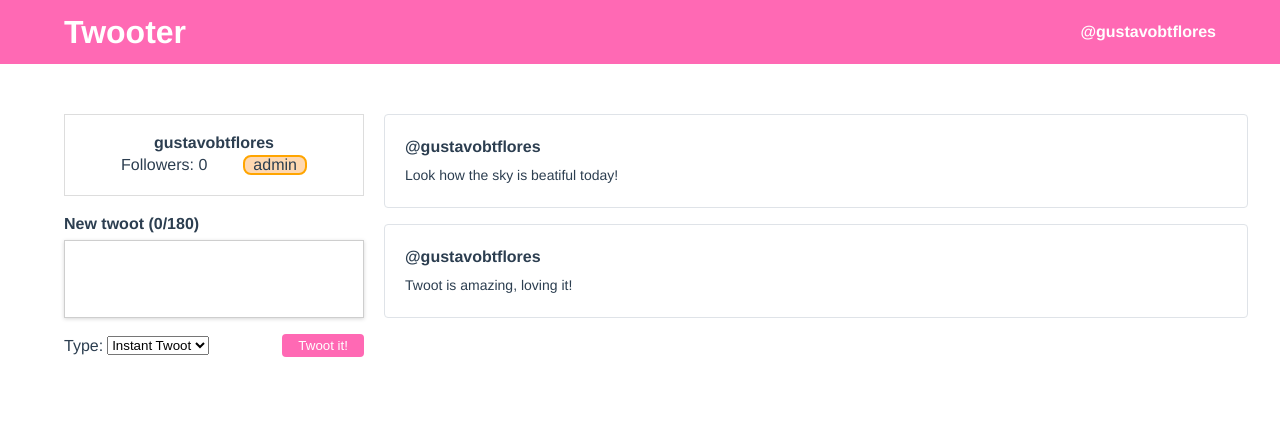
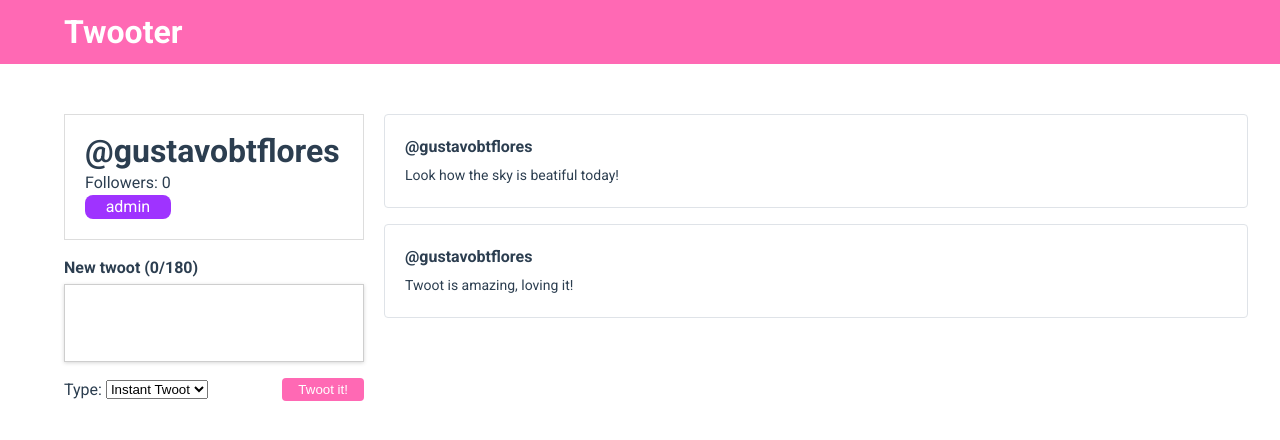
Before and after one commit to gustavobtflores/twotter, a Vue app: page / in a window 1280 px wide. Shown: the top 440 px of the page. Built offline with nearby package versions, Linux system fonts and the light colour scheme.

Commit message:
Adds custom font and move Header to App for better routing

```diff
--- a/public/index.html
+++ b/public/index.html
@@ -1,15 +1,27 @@
 <!DOCTYPE html>
 <html lang="">
   <head>
-    <meta charset="utf-8">
-    <meta http-equiv="X-UA-Compatible" content="IE=edge">
-    <meta name="viewport" content="width=device-width,initial-scale=1.0">
-    <link rel="icon" href="<%= BASE_URL %>favicon.ico">
+    <meta charset="utf-8" />
+    <meta http-equiv="X-UA-Compatible" content="IE=edge" />
+    <meta name="viewport" content="width=device-width,initial-scale=1.0" />
+    <link rel="icon" href="<%= BASE_URL %>favicon.ico" />
     <title><%= htmlWebpackPlugin.options.title %></title>
+    <link rel="preconnect" href="https://fonts.googleapis.com" />
+    <link rel="preconnect" href="https://fonts.gstatic.com" crossorigin />
+    <link
+      rel="stylesheet"
+      href="https://fonts.googleapis.com/css2?family=Roboto:wght@400;500;700;900&display=swap"
+      media="print"
+      onload="this.media='all'; this.onload=null;"
+    />
   </head>
   <body>
     <noscript>
-      <strong>We're sorry but <%= htmlWebpackPlugin.options.title %> doesn't work properly without JavaScript enabled. Please enable it to continue.</strong>
+      <strong
+        >We're sorry but <%= htmlWebpackPlugin.options.title %> doesn't work
+        properly without JavaScript enabled. Please enable it to
+        continue.</strong
+      >
     </noscript>
     <div id="app"></div>
     <!-- built files will be auto injected -->
--- a/src/App.vue
+++ b/src/App.vue
@@ -1,14 +1,17 @@
 <template>
+  <Header />
   <UserProfile />
 </template>
 
 <script>
 import UserProfile from "./components/UserProfile";
+import Header from "./components/Header";
 
 export default {
   name: "App",
   components: {
     UserProfile,
+    Header,
   },
 };
 </script>
@@ -17,7 +20,7 @@
 @import "./styles/reset.css";
 
 #app {
-  font-family: Avenir, Helvetica, Arial, sans-serif;
+  font-family: "Roboto", Helvetica, Arial, sans-serif;
   -webkit-font-smoothing: antialiased;
   -moz-osx-font-smoothing: grayscale;
   text-align: center;
--- a/src/components/Header.vue
+++ b/src/components/Header.vue
@@ -1,19 +1,12 @@
 <template>
   <header class="user-profile__header">
     <h1 class="user-profile__header-title">Twooter</h1>
-    <span class="user-profile__header-username">@{{ username }}</span>
   </header>
 </template>
 
 <script>
 export default {
   name: "Header",
-  props: {
-    username: {
-      type: String,
-      required: true,
-    },
-  },
 };
 </script>
 
--- a/src/components/UserProfile.vue
+++ b/src/components/UserProfile.vue
@@ -1,9 +1,8 @@
 <template>
-  <Header :username="user.username" />
   <div class="user-profile">
     <div class="user-profile__user-panel">
       <div class="user-profile__user-panel-wrapper">
-        <h1 class="user-profile__username">{{ user.username }}</h1>
+        <h1 class="user-profile__username">@{{ user.username }}</h1>
         <div class="user-profile__user-infos">
           <div class="user-profile__follower-count">
             Followers: {{ this.followers }}
@@ -30,11 +29,10 @@
 <script>
 import TwootItem from "./TwootItem";
 import NewTwootForm from "./NewTwootForm";
-import Header from "./Header";
 
 export default {
   name: "UserProfile",
-  components: { TwootItem, NewTwootForm, Header },
+  components: { TwootItem, NewTwootForm },
   data() {
     return {
       followers: 0,
@@ -79,11 +77,20 @@
 </script>
 
 <style scoped>
+h1 {
+  margin: 0;
+}
+
 .user-profile {
   display: grid;
   grid-template-columns: 1fr 3fr;
   width: 100%;
   padding: 50px 5%;
+}
+
+.user-profile__username {
+  font-size: 32px;
+  font-weight: 600;
 }
 
 .user-profile__user-panel {
@@ -96,20 +103,23 @@
 .user-profile__user-panel-wrapper {
   border: 1px solid #dddddd;
   padding: 20px;
+  display: flex;
+  flex-direction: column;
+  align-items: flex-start;
 }
 
 .user-profile__user-infos {
   display: flex;
-  align-items: center;
-  justify-content: space-evenly;
-  margin-top: 4px;
+  margin-top: 8px;
+  flex-direction: column;
+  gap: 4px;
 }
 
 .user-profile__admin-badge {
-  border: 2px solid orange;
   border-radius: 8px;
-  padding: 0 8px;
-  background-color: #fed8b1;
+  padding: 4px 8px;
+  background-color: #9f33ff;
+  color: #ffffff;
 }
 
 .user-profile__twoots-wrapper {
@@ -119,8 +129,4 @@
   gap: 16px;
   justify-content: flex-end;
 }
-
-h1 {
-  margin: 0;
-}
 </style>
```
